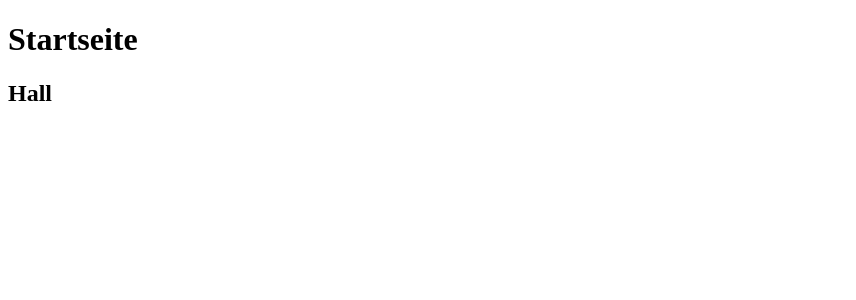
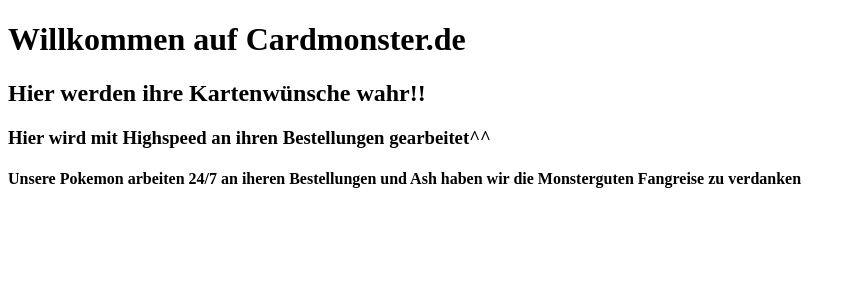
Before and after one commit to Marumoto2001/cardmonster-frontend, a Next.js app: page / in a window 1280 px wide. Shown: the top 300 px of the page, without its empty margins (0-856 px from the left). Built offline with nearby package versions, Linux system fonts and the light colour scheme.

Commit message:
Startpage changes

```diff
--- a/pages/index.tsx
+++ b/pages/index.tsx
@@ -1,8 +1,11 @@
 export default function Home() {
   return (
       <>
-        <h1>Startseite</h1>
-        <h2>Hall</h2>
+        <h1>Willkommen auf Cardmonster.de</h1>
+        <h2>Hier werden ihre Kartenwünsche wahr!!</h2>
+        <h3>Hier wird mit Highspeed an ihren Bestellungen gearbeitet^^</h3>
+        <h4>Unsere Pokemon arbeiten 24/7 an iheren Bestellungen
+            und Ash haben wir die Monsterguten Fangreise zu verdanken</h4>
         </>
     )
 }
```
